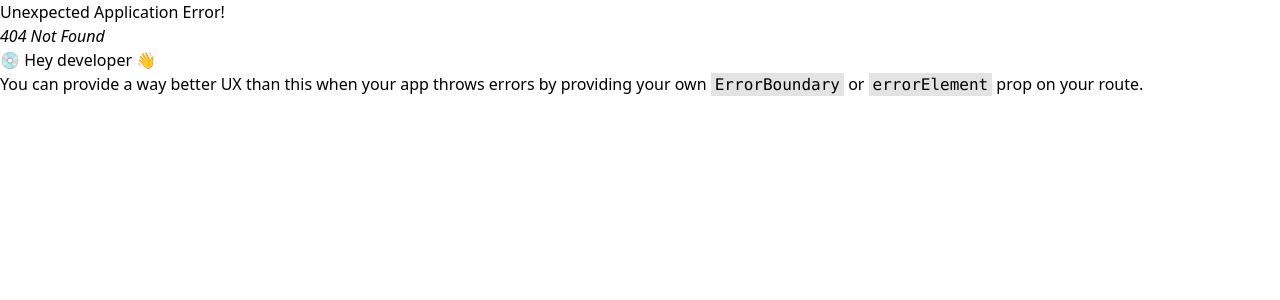
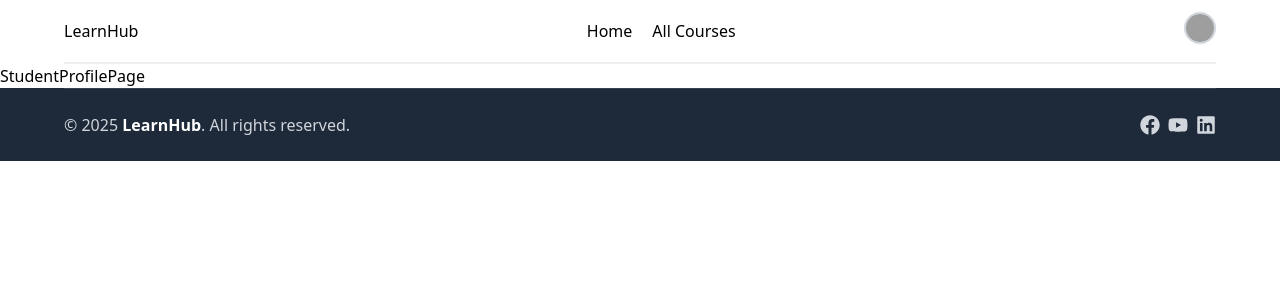
Before and after one commit to wahedpro/Learning-Management-System, a React (Vite) app in the folder lms-client/: page /studentDashboard/studentProfile in a window 1280 px wide. Before the commit this address had no page. Shown: the top 300 px of the page. Built offline with nearby package versions, Linux system fonts and the light colour scheme; grey boxes are pictures that could not be loaded.

Commit message:
student Dashboard setup

```diff
--- /dev/null
+++ b/lms-client/src/components/Navbar/DropdownMenu.jsx
@@ -0,0 +1,52 @@
+import { useState, useRef, useEffect } from "react";
+import { NavLink } from "react-router";
+
+function DropdownMenu() {
+  const [open, setOpen] = useState(false);
+  const dropdownRef = useRef();
+
+  // Close dropdown when clicking outside
+  useEffect(() => {
+    function handleClickOutside(e) {
+      if (dropdownRef.current && !dropdownRef.current.contains(e.target)) {
+        setOpen(false);
+      }
+    }
+    document.addEventListener("mousedown", handleClickOutside);
+    return () => document.removeEventListener("mousedown", handleClickOutside);
+  }, []);
+
+  return (
+    <div className="relative" ref={dropdownRef}>
+      {/* Avatar */}
+      <button onClick={() => setOpen(!open)} className="focus:outline-none">
+        <img
+          src="wahedpro.jpeg" // replace with actual image
+          alt="User image"
+          className="w-8 h-8 rounded-full border-2 border-gray-300 hover:ring-2 ring-blue-500"
+        />
+      </button>
+
+      {/* Dropdown menu */}
+      {open && (
+        <div className="absolute right-0 w-48 bg-white border rounded shadow-lg z-50">
+          <ul className="py-2 text-gray-700">
+            <li>
+              <NavLink to="studentDashboard/studentProfile" className="block px-4 py-2 hover:bg-gray-100">My Profile</NavLink>
+            </li>
+            <li>
+              <a href="/enroll" className="block px-4 py-2 hover:bg-gray-100">Enrolled Classes</a>
+            </li>
+            <li>
+              <button className="w-full text-left px-4 py-2 hover:bg-gray-100">
+                Logout
+              </button>
+            </li>
+          </ul>
+        </div>
+      )}
+    </div>
+  );
+}
+
+export default DropdownMenu
--- a/lms-client/src/components/Navbar/Navbar.jsx
+++ b/lms-client/src/components/Navbar/Navbar.jsx
@@ -1,22 +1,30 @@
-import { NavLink } from "react-router"
+import { NavLink } from "react-router";
+import DropdownMenu from "./DropdownMenu";
 
 function Navbar() {
+  const user = true;
   return (
-    <div className="w-[90%] mx-auto flex justify-between py-3 border-b-2 border-[#eeeeee]">
+    <div className="w-[90%] mx-auto flex justify-between items-center py-3 border-b-2 border-[#eeeeee]">
       {/* logo here */}
-        <NavLink to='/'>LearnHub</NavLink>
+      <NavLink to="/">LearnHub</NavLink>
 
       {/* menu here */}
       <div className="flex gap-5">
-            <NavLink to='/'>Home</NavLink>
-            <NavLink to='allcourses'>All Courses</NavLink>
+        <NavLink to="/">Home</NavLink>
+        <NavLink to="allcourses">All Courses</NavLink>
       </div>
 
+      {user ? (
+        <div className=""><DropdownMenu /></div>
+      ) : (
         <div>
-            <NavLink to="login" className="bg-[#0076df] text-white px-3 py-1">Login </NavLink>
+          <NavLink to="login" className="bg-[#0076df] text-white px-3 py-1">
+            Login{" "}
+          </NavLink>
         </div>
+      )}
     </div>
-  )
+  );
 }
 
-export default Navbar
+export default Navbar;
--- /dev/null
+++ b/lms-client/src/layouts/StudentLayout.jsx
@@ -0,0 +1,15 @@
+import { Outlet } from "react-router"
+import Footer from "../components/Footer/Footer"
+import Navbar from "../components/Navbar/Navbar"
+
+function StudentLayout() {
+  return (
+    <div>
+        <Navbar></Navbar>
+        <Outlet/>
+        <Footer></Footer>
+    </div>
+  )
+}
+
+export default StudentLayout
--- /dev/null
+++ b/lms-client/src/pages/Dashboard/Student/StudentProfilePage/StudentProfilePage.jsx
@@ -0,0 +1,8 @@
+
+function StudentProfilePage() {
+  return (
+    <div>StudentProfilePage</div>
+  )
+}
+
+export default StudentProfilePage
```
Also changed, not shown: lms-client/src/routes/router.jsx (+12 -0 lines), lms-client/public/wahedpro.jpeg (added). Lines whose indentation alone changed are shown as unchanged.
